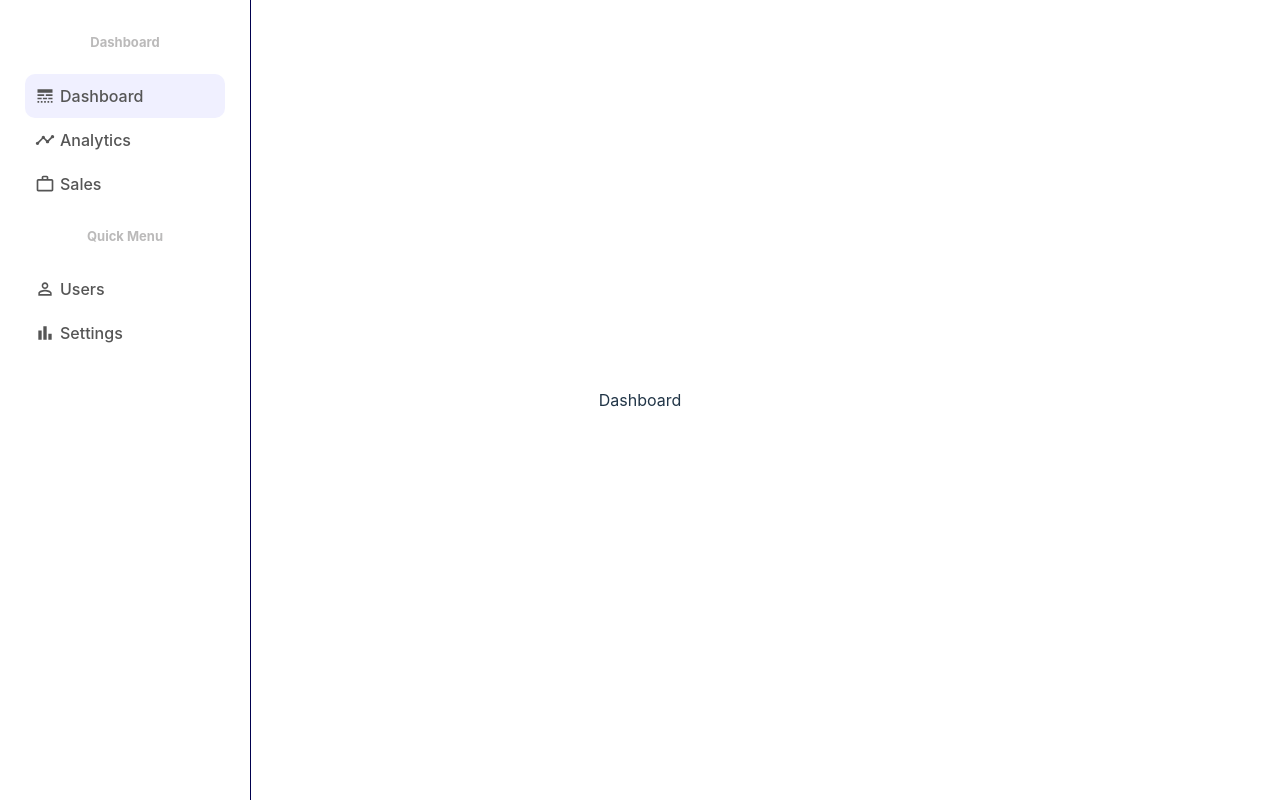
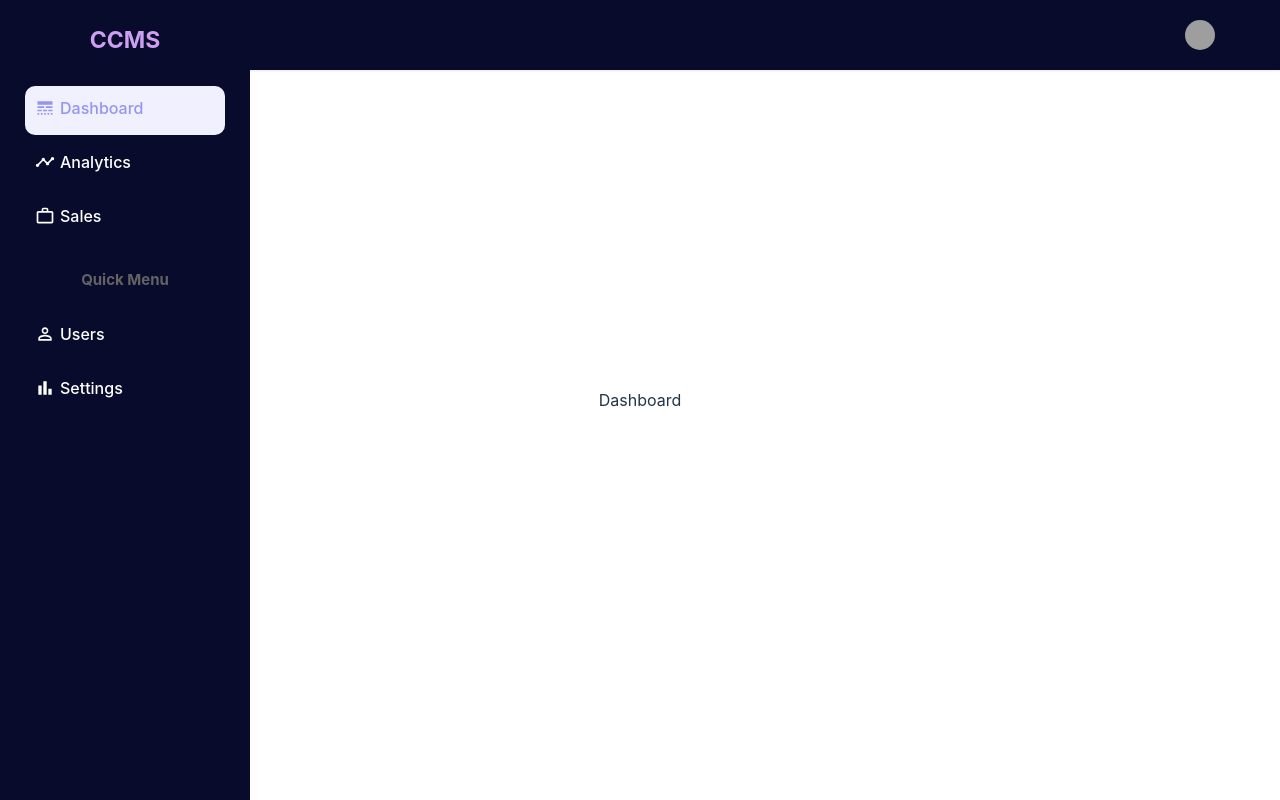
Before and after one commit to dananjayahbi/Component-Collection-Application-React, a React (Vite) app in the folder frontend/: page / in a window 1280 px wide. Built offline with nearby package versions, Linux system fonts and the light colour scheme; grey boxes are pictures that could not be loaded.

Commit message:
checkpoint commit

```diff
--- /dev/null
+++ b/frontend/src/components/NavBar.jsx
@@ -0,0 +1,74 @@
+import React, { useState } from "react";
+import { Link } from "react-router-dom";
+import LanguageOutlinedIcon from "@mui/icons-material/LanguageOutlined";
+import DarkModeOutlinedIcon from "@mui/icons-material/DarkModeOutlined";
+import FullscreenExitOutlinedIcon from "@mui/icons-material/FullscreenExitOutlined";
+import NotificationsNoneOutlinedIcon from "@mui/icons-material/NotificationsNoneOutlined";
+import ChatBubbleOutlineOutlinedIcon from "@mui/icons-material/ChatBubbleOutlineOutlined";
+import ListOutlinedIcon from "@mui/icons-material/ListOutlined";
+import Menu from "@mui/material/Menu";
+import MenuItem from "@mui/material/MenuItem";
+import Avatar from "@mui/material/Avatar";
+import ClickAwayListener from "@mui/material/ClickAwayListener";
+import "../css/NavBar.css";
+
+const Navbar = () => {
+  const [anchorEl, setAnchorEl] = useState(null);
+
+  const handleOpenMenu = (event) => {
+    setAnchorEl(event.currentTarget);
+  };
+
+  const handleCloseMenu = () => {
+    setAnchorEl(null);
+  };
+
+  return (
+    <div className="navbar">
+      <div className="wrapper">
+        <div className="items">
+          <div className="item">
+            <ClickAwayListener onClickAway={handleCloseMenu}>
+              <div onClick={handleOpenMenu}>
+                <Avatar
+                  src="https://images.pexels.com/photos/941693/pexels-photo-941693.jpeg?auto=compress&cs=tinysrgb&dpr=2&w=500"
+                  alt=""
+                  className="avatar"
+                />
+              </div>
+            </ClickAwayListener>
+            <Menu
+              anchorEl={anchorEl}
+              open={Boolean(anchorEl)}
+              onClose={handleCloseMenu}
+            >
+              <MenuItem
+                component={Link}
+                to="/profile"
+                onClick={handleCloseMenu}
+              >
+                Profile
+              </MenuItem>
+              <MenuItem
+                component={Link}
+                to="/settings"
+                onClick={handleCloseMenu}
+              >
+                Settings
+              </MenuItem>
+              <MenuItem
+                component={Link}
+                to="/logout"
+                onClick={handleCloseMenu}
+              >
+                Logout
+              </MenuItem>
+            </Menu>
+          </div>
+        </div>
+      </div>
+    </div>
+  );
+};
+
+export default Navbar;
--- a/frontend/src/components/SideBar.jsx
+++ b/frontend/src/components/SideBar.jsx
@@ -21,7 +21,7 @@ export default function Sidebar() {
     <div className="sidebar">
       <div className="sidebarWrapper">
         <div className="sidebarMenu">
-          <h3 className="sidebarTitle">Dashboard</h3>
+          <h3 className="sidebarTitle">CCMS</h3>
           <ul className="sidebarList">
 
             <NavLink to="/" className={`link ${activeLink === '/' ? 'sidebarListItem active' : 'sidebarListItem default'}`} onClick={() => handleLinkClick('/')}>
@@ -45,7 +45,7 @@ export default function Sidebar() {
           </ul>
         </div>
         <div className="sidebarMenu">
-          <h3 className="sidebarTitle">Quick Menu</h3>
+          <h3 className="sidebarSecondaryTitle">Quick Menu</h3>
           <ul className="sidebarList">
             <NavLink to="/users" className={`link ${activeLink === '/users' ? 'sidebarListItem active' : 'sidebarListItem default'}`} onClick={() => handleLinkClick('/users')}>
               <li className="sidebarListItem">
--- /dev/null
+++ b/frontend/src/css/NavBar.css
@@ -0,0 +1,69 @@
+/* Navbar */
+.navbar {
+  display: flex;
+  position: fixed;
+  top: 0;
+  left: 0;
+  right: 0;
+  background-color: rgb(8, 11, 43);
+  box-shadow: 0 1px 2px rgba(0, 0, 0, 0.1);
+  padding: 0 25px;
+}
+
+/* Navbar Wrapper */
+.navbar .wrapper {
+  width: 100%;
+  padding: 20px;
+  display: flex;
+  align-items: center;
+  justify-content: right;
+}
+
+/* Items */
+.navbar .wrapper .items {
+  display: flex;
+  align-items: center;
+}
+
+/* Item */
+.navbar .wrapper .items .item {
+  display: flex;
+  align-items: center;
+  margin-right: 20px;
+  position: relative;
+  cursor: pointer;
+}
+
+/* Item Span */
+.navbar .wrapper .items .item span {
+  margin-left: 5px;
+}
+
+/* Item Icon */
+.navbar .wrapper .items .item .icon {
+  font-size: 20px;
+}
+
+/* Item Avatar */
+.navbar .wrapper .items .item .avatar {
+  width: 30px;
+  height: 30px;
+  border-radius: 50%;
+}
+
+/* Item Counter */
+.navbar .wrapper .items .item .counter {
+  width: 15px;
+  height: 15px;
+  background-color: red;
+  border-radius: 50%;
+  color: white;
+  display: flex;
+  align-items: center;
+  justify-content: center;
+  font-size: 10px;
+  font-weight: bold;
+  position: absolute;
+  top: -5px;
+  right: -5px;
+}
--- a/frontend/src/css/sideBar.css
+++ b/frontend/src/css/sideBar.css
@@ -4,14 +4,13 @@
     left: 0;
     width: 250px; /* Adjust the width as needed */
     height: 100%;
-    border-right: 0.5px solid rgb(0, 0, 78);
-    background-color: #ffffff;
+    background-color: rgb(8, 11, 43);
     overflow-y: auto; /* Add scrolling when the content overflows */
   }
 
   .sidebarWrapper {
-    padding: 20px;
-    color: #555;
+    padding: 0 20px 20px 20px;
+    color: #fff;
   }
 
   .sidebarMenu {
@@ -19,8 +18,8 @@
   }
 
   .sidebarTitle {
-    font-size: 13px;
-    color: rgb(187, 186, 186);
+    font-size: 23px;
+    color: rgb(205, 159, 243);
   }
 
   .sidebarList {
@@ -28,8 +27,14 @@
     padding: 5px;
   }
 
+  .sidebarSecondaryTitle{
+    color: rgb(99, 99, 99);
+    font-size: 15px;
+  }
+
   .sidebarListItem {
     padding: 5px;
+    margin-bottom: 5px;
     cursor: pointer;
     display: flex;
     align-items: center;
@@ -37,12 +42,13 @@
   }
 
   .sidebarListItem.default{
-    color: #555;
+    color: #fff;
   }
 
   .sidebarListItem.active,
   .sidebarListItem:hover {
     background-color: rgb(240, 240, 255);
+    color: rgb(149, 149, 238);
   }
 
   .sidebarIcon{
--- a/frontend/src/pages/Dashboard.jsx
+++ b/frontend/src/pages/Dashboard.jsx
@@ -1,9 +1,11 @@
-import React from 'react'
+import React, { useState, useEffect } from 'react';
 import Component from '../components/SideBar'
+import Header from '../components/NavBar'
 
 function Dashboard() {
   return (
     <div>
+      <Header />
       <Component />
       Dashboard
     </div>
```
